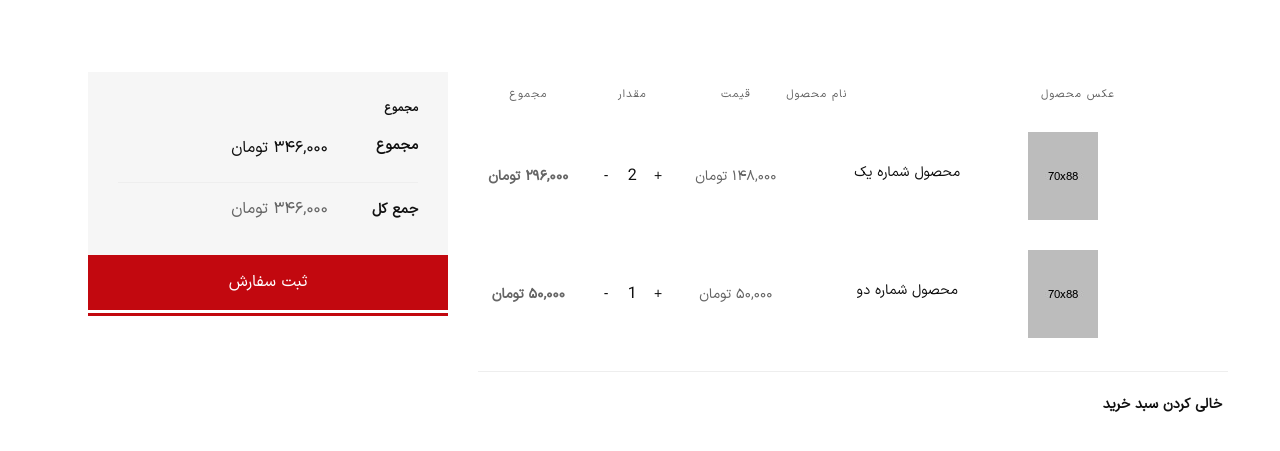
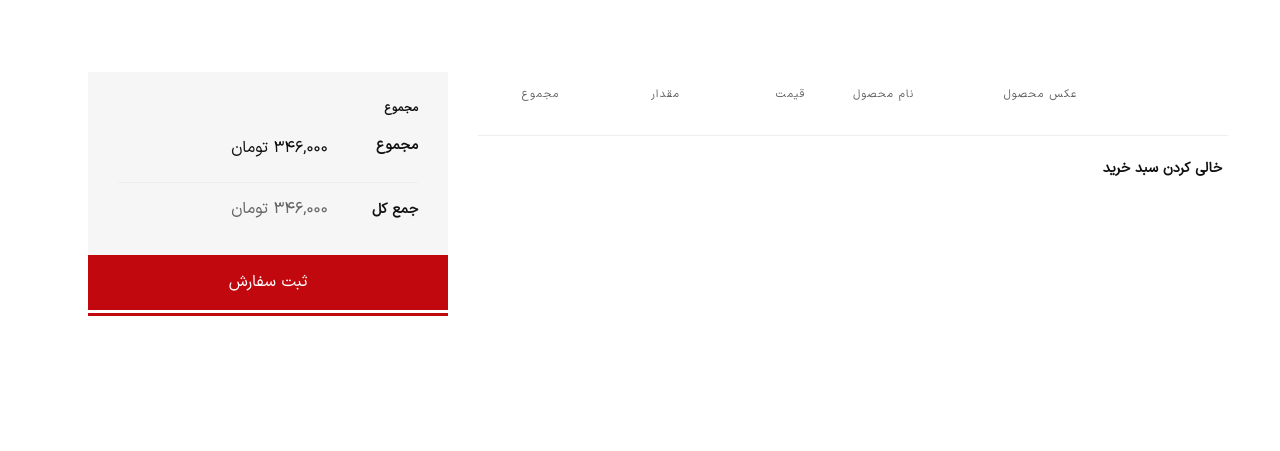
Before and after one commit to Zohreh-nm/online_shop1, a Django app: page /cart/ in a window 1280 px wide. Shown: the part 103-554 px from the top of the page. Run offline with Django 5.2, Linux system fonts and the light colour scheme; lists and menus that the app fills with data are empty; parts of the project's set-up code (start-up, migrations or seed data) failed here and were passed over; some libraries are stand-ins or nearby versions; some web fonts are replaced.

Commit message:
add cart view

```diff
--- a/cart/forms.py
+++ b/cart/forms.py
@@ -2,6 +2,6 @@ from django import forms
 
 
 class AddToCartProductForm(forms.Form):
-    QUANTITY_CHOICES = [(i, str(i)) for i in range(1, 30)]
+    QUANTITY_CHOICES = [(i, str(i)) for i in range(1, 31)]
 
     quantity = forms.TypedChoiceField(choices=QUANTITY_CHOICES, coerce=int)
--- a/cart/templates/cart/cart_detail.html
+++ b/cart/templates/cart/cart_detail.html
@@ -28,58 +28,48 @@
                                                     </tr>
                                                 </thead>
                                                 <tbody>
-                                                    <tr>
-                                                        <td class="product-remove text-left"><a href=""><i class="flaticon flaticon-cross"></i></a></td>
+                                                    {% for product in cart %}
+                                                        <tr>
+                                                        <td class="product-remove text-left">
+                                                            <a href="">
+                                                                <i class="flaticon flaticon-cross"></i>
+                                                            </a>
+                                                        </td>
                                                         <td class="product-thumbnail text-left">
                                                             <img src="assets/img/products/prod-10-70x88.jpg" alt="Product Thumnail">
                                                         </td>
                                                         <td class="product-name wide-column">
                                                             <h3>
-                                                                <a href="product-details.html">محصول شماره یک</a>
+                                                                <a href="product-details.html">
+                                                                    {{ product.product_obj.title }}
+                                                                </a>
                                                             </h3>
                                                         </td>
                                                         <td class="product-price">
                                                             <span class="product-price-wrapper">
-                                                                <span class="money">۱۴۸,۰۰۰ تومان</span>
+                                                                <span class="money">{{ product.product_obj.price }}</span>
                                                             </span>
                                                         </td>
                                                         <td class="product-quantity">
                                                             <div class="quantity">
-                                                                <input type="number" class="quantity-input" name="qty" id="qty-1" value="2" min="1">
+                                                                <input
+                                                                        type="number"
+                                                                        class="quantity-input"
+                                                                        name="qty" id="qty-1"
+                                                                        value="{{ product.quantity }}"
+                                                                        min="1"
+                                                                >
                                                             </div>
                                                         </td>
                                                         <td class="product-total-price">
                                                             <span class="product-price-wrapper">
-                                                                <span class="money">۲۹۶,۰۰۰ تومان</span>
+                                                                <span class="money">{{ product.product_obj.price }}</span>
                                                             </span>
                                                         </td>
                                                     </tr>
-                                                    <tr>
-                                                        <td class="product-remove text-left"><a href=""><i class="flaticon flaticon-cross"></i></a></td>
-                                                        <td class="product-thumbnail text-left">
-                                                            <img src="assets/img/products/prod-10-70x88.jpg" alt="Product Thumnail">
-                                                        </td>
-                                                        <td class="product-name wide-column">
-                                                            <h3>
-                                                                <a href="product-details.html">محصول شماره دو</a>
-                                                            </h3>
-                                                        </td>
-                                                        <td class="product-price">
-                                                            <span class="product-price-wrapper">
-                                                                <span class="money">۵۰,۰۰۰ تومان</span>
-                                                            </span>
-                                                        </td>
-                                                        <td class="product-quantity">
-                                                            <div class="quantity">
-                                                                <input type="number" class="quantity-input" name="qty" id="qty-1" value="1" min="1">
-                                                            </div>
-                                                        </td>
-                                                        <td class="product-total-price">
-                                                            <span class="product-price-wrapper">
-                                                                <span class="money">۵۰,۰۰۰ تومان</span>
-                                                            </span>
-                                                        </td>
-                                                    </tr>
+                                                    {% endfor %}
+
+
                                                 </tbody>
                                             </table>
                                         </div>
--- a/cart/urls.py
+++ b/cart/urls.py
@@ -1,7 +1,10 @@
 from django.urls import path
-from .views import cart_detail_view
+from .views import cart_detail_view, add_to_cart_view
+
+app_name = 'cart'
 
 urlpatterns = [
     path('', cart_detail_view, name='cart_detail'),
+    path('add/<int:product_id>/', add_to_cart_view, name='cart_add'),
 
 ]
--- a/cart/views.py
+++ b/cart/views.py
@@ -1,5 +1,26 @@
-from django.shortcuts import render
+from django.shortcuts import render, get_object_or_404, redirect
+
+from products.models import Product
+from .cart import Cart
+from .forms import AddToCartProductForm
 
 
 def cart_detail_view(request):
-    return render(request, 'cart/cart_detail.html',)
+    cart = Cart(request)
+    return render(request, 'cart/cart_detail.html', {
+        'cart': cart,
+    })
+
+
+def add_to_cart_view(request, product_id):
+    cart = Cart(request)
+
+    product = get_object_or_404(Product, id=product_id)
+    form = AddToCartProductForm(request.POST)
+
+    if form.is_valid():
+        cleaned_data = form.cleaned_data
+        quantity = cleaned_data['quantity']
+        cart.add(product, quantity)
+
+    return redirect('cart:cart_detail')
--- a/products/views.py
+++ b/products/views.py
@@ -6,6 +6,7 @@ from django.contrib import messages
 
 from .models import Product, Comment
 from .forms import CommentForm
+from cart.forms import AddToCartProductForm
 
 
 class ProductListView(generic.ListView):
@@ -23,6 +24,7 @@ class ProductDetailView(generic.DetailView):
     def get_context_data(self, **kwargs):
         context = super().get_context_data(**kwargs)
         context['comment_form'] = CommentForm()
+        context['add_to_cart_form'] = AddToCartProductForm()
         return context
 
 
```
Also changed, not shown: products/templates/products/product_detail.html (+15 -6 lines).
